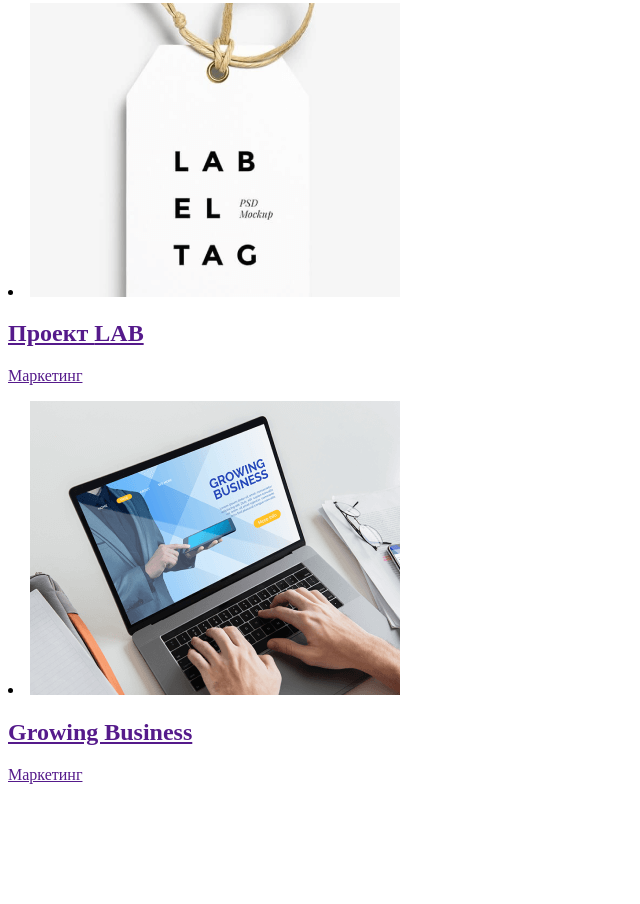
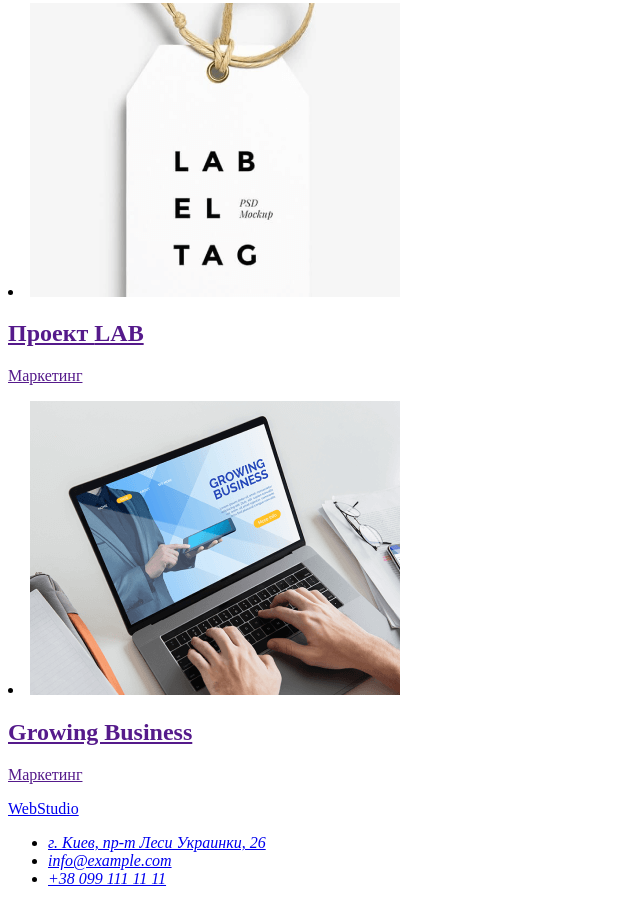
Before and after one commit to AlinaShklyaruk/goit-markup-hw-02, a plain HTML site: page portfolio.html in a window 1280 px wide. Shown: the part 3125-4029 px from the top of the page, without its empty margins (0-640 px from the left). Before the commit the page ends 3925 px from the top, so only its background shows below. Drawn offline with Linux system fonts and the light colour scheme.

Commit message:
added footer

```diff
--- a/portfolio.html
+++ b/portfolio.html
@@ -114,5 +114,22 @@
       </section>
 
     </main>
+
+    <footer>
+      <a href="./index.html">Web<span>Studio</span></a>
+
+      <address>
+        <ul>
+          <li>
+            <a href="https://goo.gl/maps/1CCgBMhMhpkexp9j6"
+              >г. Киев, пр-т Леси Украинки, 26</a
+            >
+          </li>
+          <li><a href="mailto:info@example.com">info@example.com</a></li>
+          <li><a href="tel:+380991111111">+38 099 111 11 11</a></li>
+        </ul>
+      </address>
+    </footer>
+
   </body>
 </html>
```
